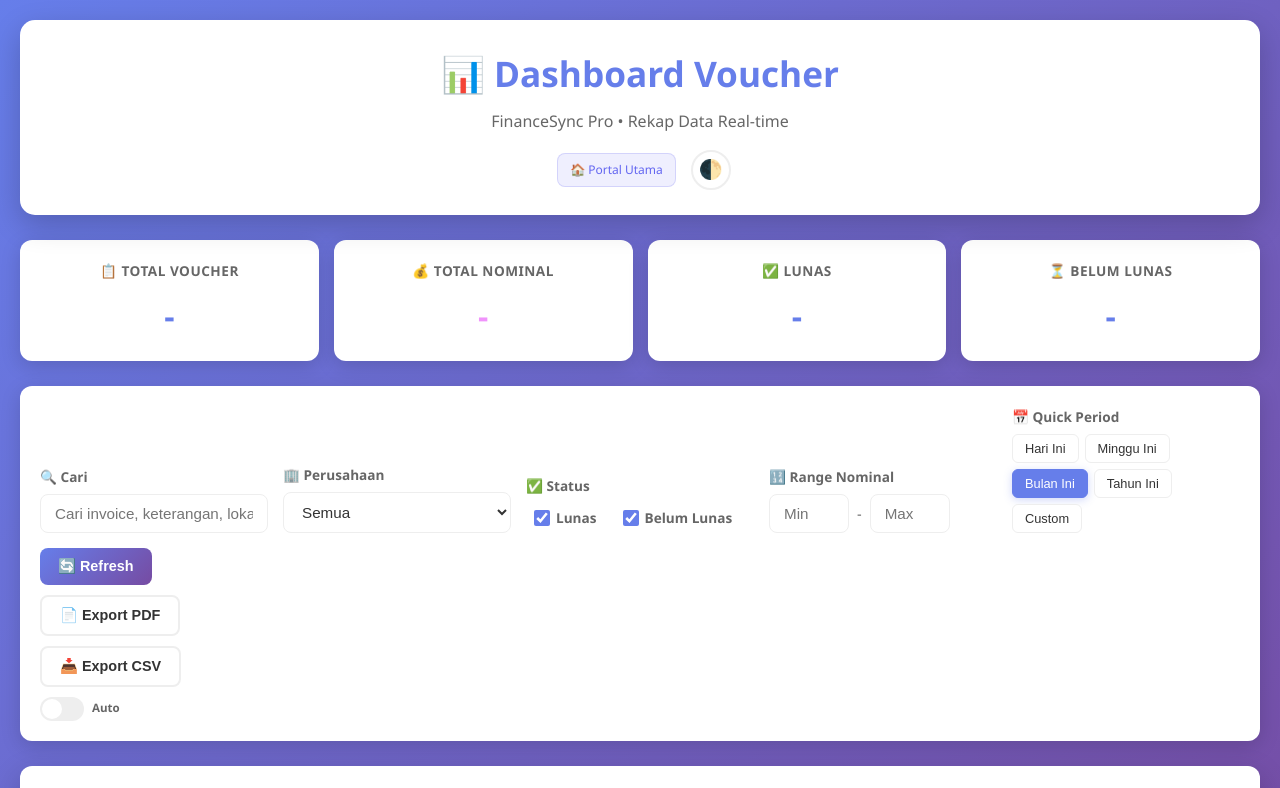
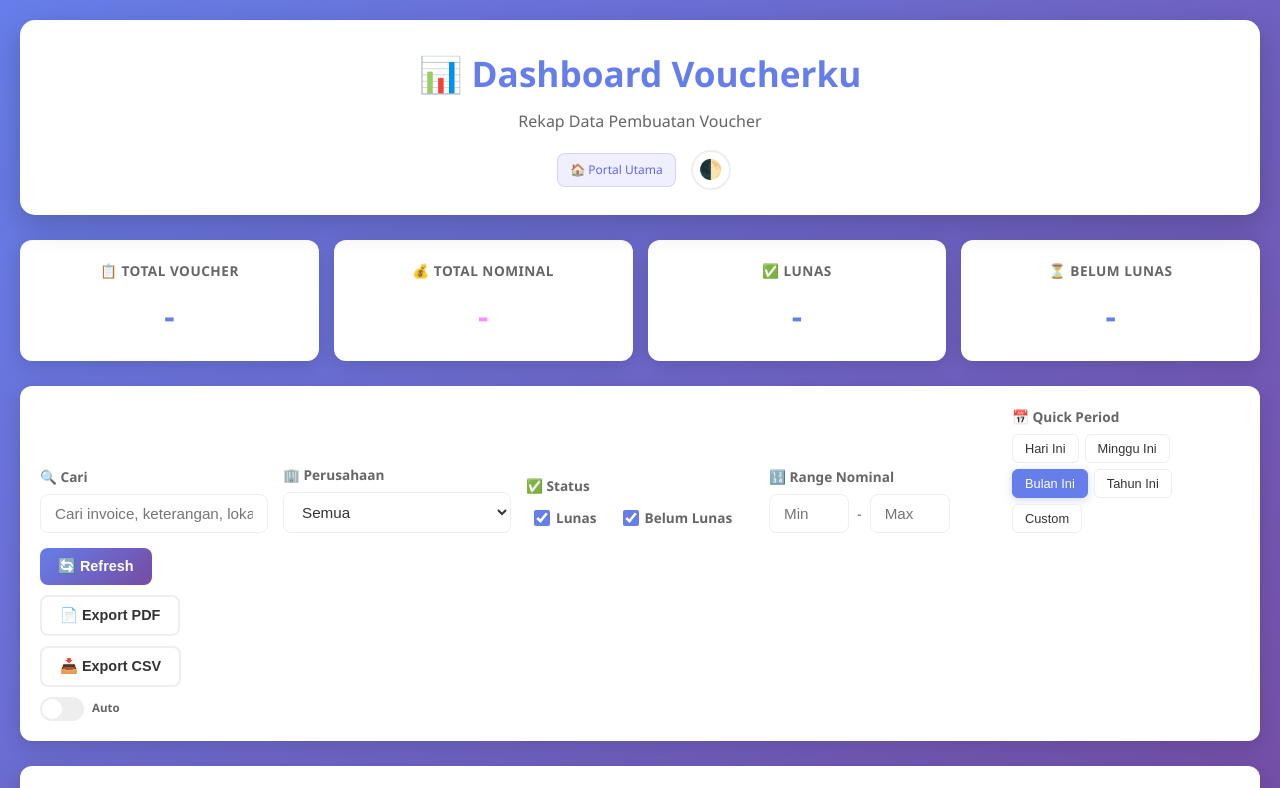
Before and after one commit to yudiakungaming/Aplikasi-Voucher-Perusahaan-NH, a website: page apps/dashboard-voucher/index.html in a window 1280 px wide. Shown: the top 788 px of the page. Drawn offline with nearby package versions, Linux system fonts and the light colour scheme; no server answers.

Commit message:
Update index.html

```diff
--- a/apps/dashboard-voucher/index.html
+++ b/apps/dashboard-voucher/index.html
@@ -6,8 +6,8 @@
     <title>Dashboard Voucher - FinanceSync Pro</title>
 
     <!-- 📱 PWA Meta Tags -->
-    <meta name="application-name" content="FinanceSync Dashboard">
-    <meta name="apple-mobile-web-app-title" content="FinanceSync">
+    <meta name="application-name" content="Dashboard Voucher Perusahaan">
+    <meta name="apple-mobile-web-app-title" content="Voucher Perusahaan">
     <meta name="apple-mobile-web-app-capable" content="yes">
     <meta name="theme-color" content="#667eea">
 
@@ -30,8 +30,8 @@
 <body>
     <div class="container">
         <div class="header">
-            <h1>📊 Dashboard Voucher</h1>
-            <p>FinanceSync Pro • Rekap Data Real-time</p>
+            <h1>📊 Dashboard Voucherku</h1>
+            <p>Rekap Data Pembuatan Voucher</p>
             <div class="header-actions">
                 <!-- ✅ Tombol Kembali ke Portal -->
                 <a href="/" class="back-to-portal" title="Kembali ke Halaman Utama Portal">
```
